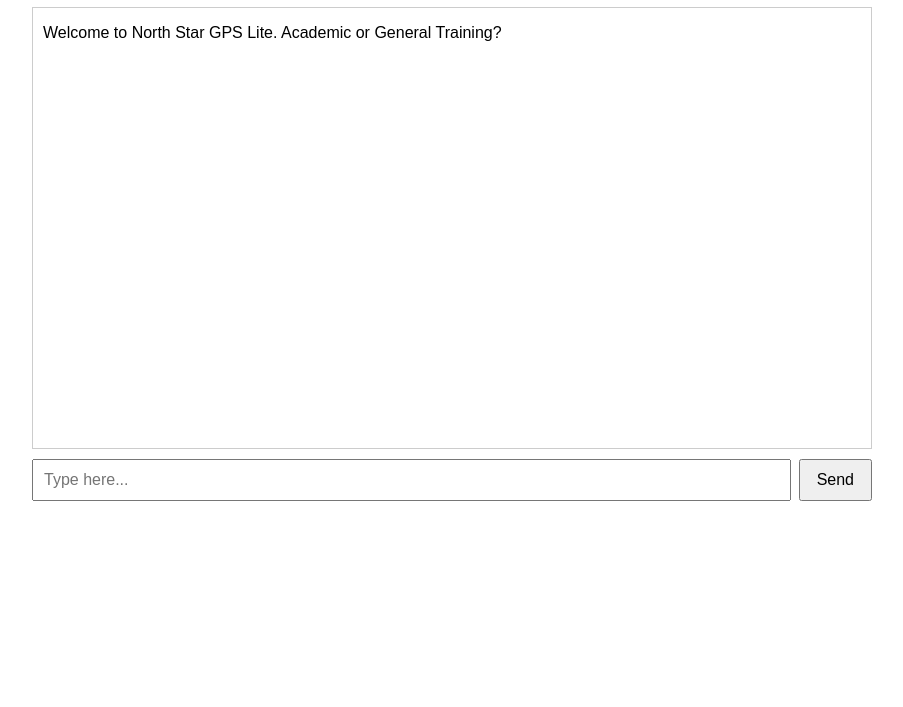
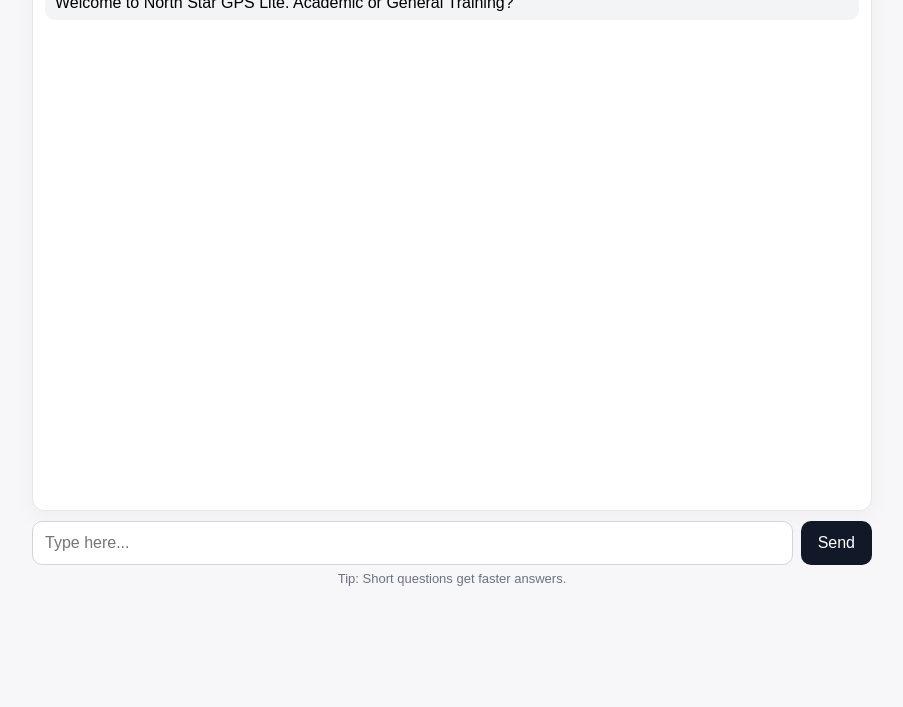
Before and after one commit to GrumpyMonkey10TO1/northstar-netlify, a plain HTML site: page index.html in a window 1280 px wide. Shown: the part 93-800 px from the top of the page, without its empty margins (188-1091 px from the left). Drawn offline with Linux system fonts and the light colour scheme.

Commit message:
Update index.html

```diff
--- a/index.html
+++ b/index.html
@@ -3,29 +3,40 @@
 <head>
   <meta charset="UTF-8" />
   <meta name="viewport" content="width=device-width, initial-scale=1.0"/>
-  <title>North Star GPS Lite, IELTS Reading</title>
+  <title>North Star GPS Lite — IELTS Reading</title>
+  <meta name="robots" content="noindex,nofollow" />
   <style>
-    body { font-family: Arial, sans-serif; padding: 20px; max-width: 840px; margin: auto; }
-    #chat { border: 1px solid #ccc; padding: 10px; height: 420px; overflow-y: auto; margin-bottom: 10px; white-space: pre-wrap; }
+    :root { color-scheme: light; }
+    body { font-family: Arial, sans-serif; padding: 20px; max-width: 840px; margin: auto; background:#f7f7f9; }
+    h1 { font-size: 22px; margin: 0 0 12px; }
+    #chat { background:#fff; border: 1px solid #e5e7eb; border-radius: 12px; padding: 12px; height: 520px; overflow-y: auto; margin-bottom: 10px; white-space: pre-wrap; box-shadow: 0 6px 24px rgba(0,0,0,.04); }
     #controls { display: flex; gap: 8px; }
-    #msg { flex: 1; padding: 10px; font-size: 16px; }
-    #send { padding: 10px 16px; font-size: 16px; cursor: pointer; }
-    .line { margin: 6px 0; }
-    .bot { text-align: left; }
-    .user { text-align: right; }
+    #msg { flex: 1; padding: 12px; font-size: 16px; border-radius: 10px; border:1px solid #d1d5db; }
+    #send { padding: 12px 16px; font-size: 16px; border-radius: 10px; border:1px solid transparent; cursor: pointer; background:#111827; color:#fff; }
+    #send:disabled { opacity: .5; cursor: not-allowed; }
+    .line { margin: 8px 0; padding: 8px 10px; border-radius: 10px; }
+    .user { text-align: right; background:#eef2ff; }
+    .bot { text-align: left; background:#f3f4f6; }
+    .muted { color:#6b7280; font-size: 13px; text-align:center; margin-top:6px; }
   </style>
 </head>
 <body>
 
-<h1>North Star GPS Lite, IELTS Reading</h1>
+  <h1>North Star GPS Lite — IELTS Reading</h1>
+
   <div id="chat"></div>
+
   <div id="controls">
-  <input id="msg" type="text" placeholder="Type here..." />
+    <input id="msg" type="text" placeholder="Type here..." autocomplete="off" />
     <button id="send">Send</button>
   </div>
 
+  <div class="muted">Tip: Short questions get faster answers.</div>
+
   <script>
-const ENDPOINT = "/.netlify/functions/chat";
+    // ====== CONFIG ======
+    const ENDPOINT = "/.netlify/functions/chat"; // same-origin Netlify Function
+    // ====================
 
     const chatBox = document.getElementById("chat");
     const input = document.getElementById("msg");
@@ -37,6 +48,7 @@
       line.textContent = text;
       chatBox.appendChild(line);
       chatBox.scrollTop = chatBox.scrollHeight;
+      scheduleHeightPing();
     }
 
     async function sendMessage() {
@@ -44,6 +56,8 @@
       if (!text) return;
       addMessage("user", text);
       input.value = "";
+      input.focus();
+      sendBtn.disabled = true;
 
       try {
         const res = await fetch(ENDPOINT, {
@@ -67,8 +81,10 @@
 
         addMessage("bot", reply);
       } catch (err) {
-    addMessage("bot", `Error. Try again. ${String(err)}`);
+        addMessage("bot", `Error. Try again.\n${String(err)}`);
         console.error(err);
+      } finally {
+        sendBtn.disabled = false;
       }
     }
 
@@ -77,7 +93,28 @@
       if (e.key === "Enter") sendMessage();
     });
 
+    // Welcome line
     addMessage("bot", "Welcome to North Star GPS Lite. Academic or General Training?");
+
+    // ====== AUTO-RESIZE (post height to parent for iframe embeds) ======
+    function postHeight() {
+      try {
+        const h = document.documentElement.scrollHeight || document.body.scrollHeight || 800;
+        window.parent.postMessage({ height: h }, "*");
+      } catch (_) {}
+    }
+    let heightPing;
+    function scheduleHeightPing() {
+      clearTimeout(heightPing);
+      heightPing = setTimeout(postHeight, 50);
+    }
+    window.addEventListener("load", postHeight);
+    window.addEventListener("resize", scheduleHeightPing);
+    const observer = new MutationObserver(scheduleHeightPing);
+    observer.observe(document.body, { childList: true, subtree: true, characterData: true });
+    setInterval(postHeight, 1000); // safety ping
+    // ================================================================
+
   </script>
 
 </body>
```
Lines whose indentation alone changed are shown as unchanged.
